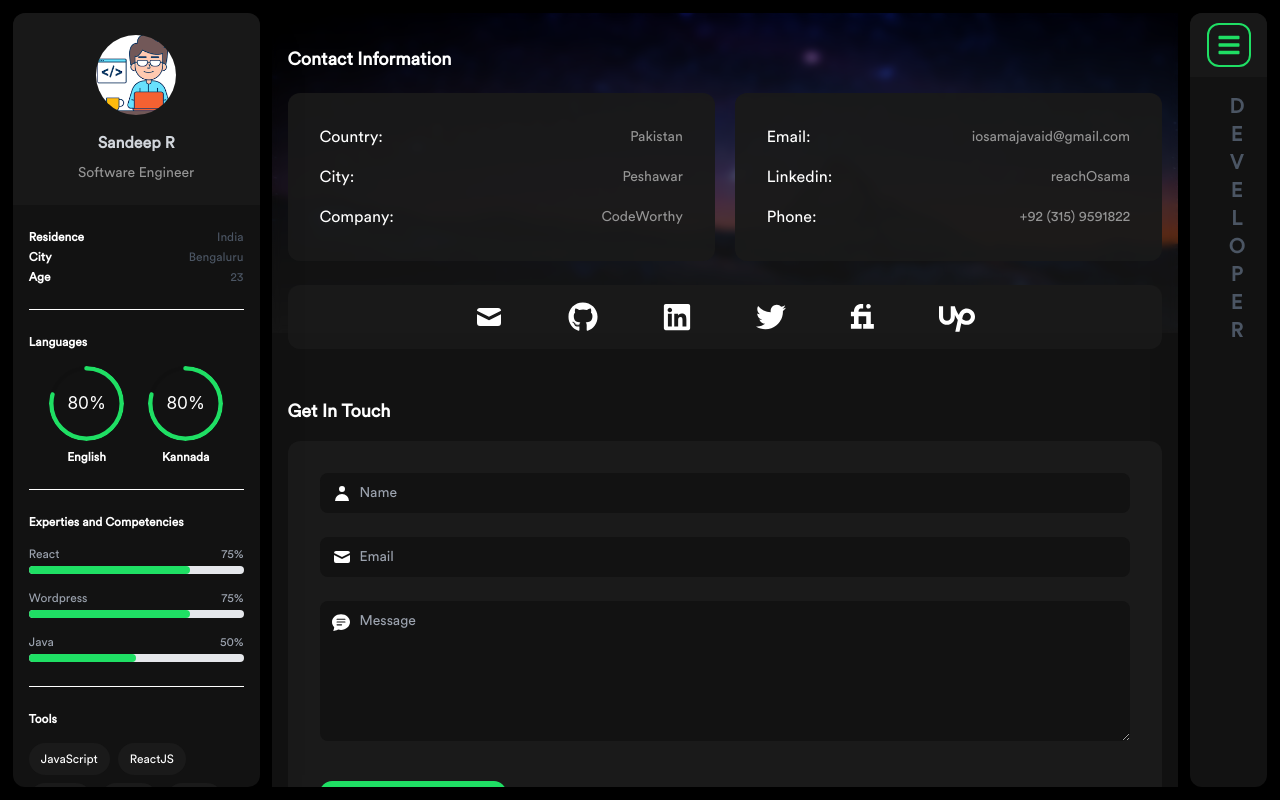
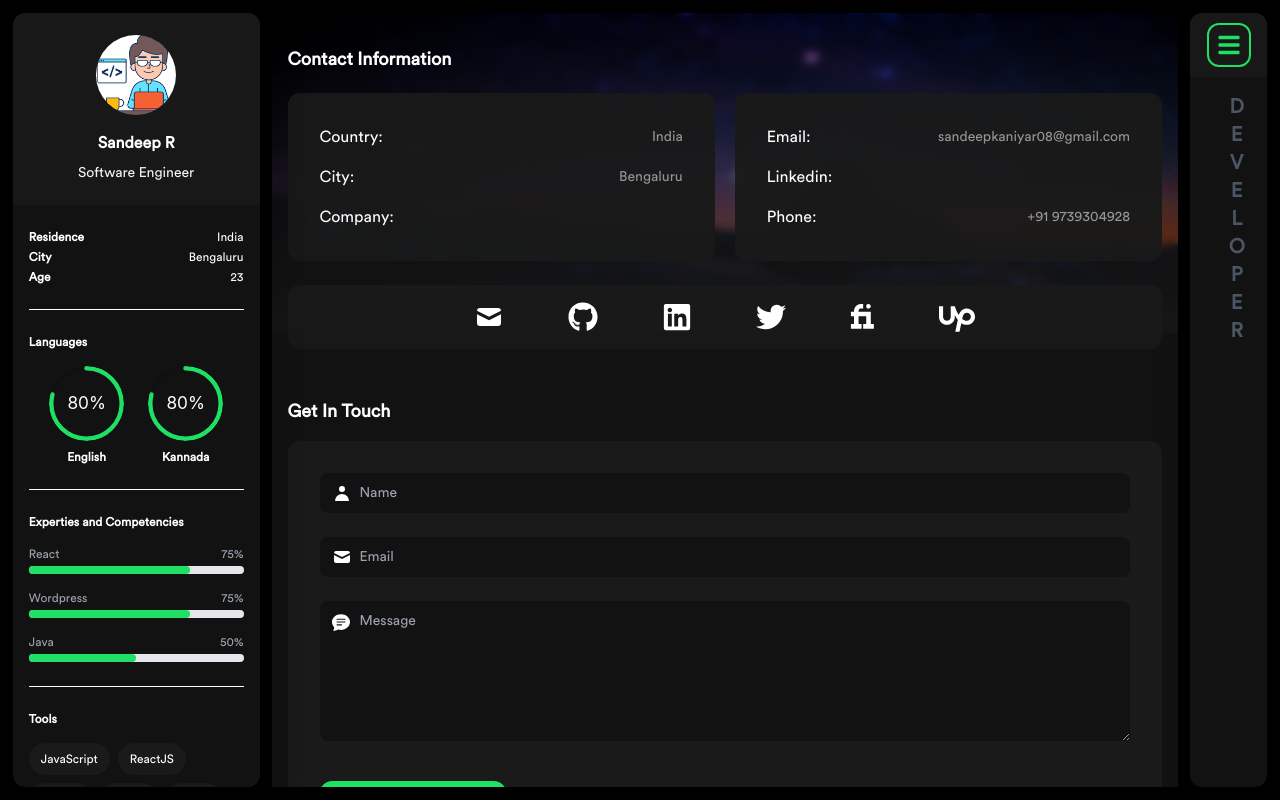
Before and after one commit to SandeepSandy12345678/Development, a Next.js app: page /contact in a window 1280 px wide. Built offline with nearby package versions, Linux system fonts and the light colour scheme.

Commit message:
Contact information changes

```diff
--- a/components/Common/Intro/Location.jsx
+++ b/components/Common/Intro/Location.jsx
@@ -9,7 +9,7 @@ const Location = () => {
         return (
           <div key={index} className='flex items-center justify-between'>
             <span className='text-Snow text-xs font-bold'>{key}</span>
-            <span className='text-xs text-gray-600'>{DETAILS[key]}</span>
+            <span className='text-xs text-Snow'>{DETAILS[key]}</span>
           </div>
         );
       })}
--- a/components/Common/Intro/index.jsx
+++ b/components/Common/Intro/index.jsx
@@ -17,8 +17,8 @@ const Intro = () => {
       <div className='headerr z-50 absolute bg-MidNightBlack backdrop-blur-sm inset-y-0 h-48 top-0 flex items-center justify-center w-full flex-col px-4 gap-y-4'>
         <Image className='w-20 h-20 rounded-full' src={sandeep} alt='profile picture' title='Sandeep R'/>
         <div className='flex flex-col items-center justify-center'>
-          <span className='text-gray-300 text-base font-bold break-normal'>{NAME}</span>
-          <span className='text-sm text-LightGray text-center mt-2'>{DESIGNATION}</span>
+          <span className='text-Snow text-base font-bold break-normal'>{NAME}</span>
+          <span className='text-sm text-gray-100 text-center mt-2'>{DESIGNATION}</span>
         </div>
       </div>
 
--- a/constants/constants.js
+++ b/constants/constants.js
@@ -47,8 +47,8 @@ export const CONTACTS = {
   PHONE: '+91 9739304928',
 };
 export const SOCIAL_LINKS = {
-  GITHUB: 'https://github.com/osamajavaid',
-  LINKEDIN: 'https://www.linkedin.com/in/iosamajavaid/',
-  TWITTER: 'https://twitter.com/iosamajavaid',
-  FACEBOOK: 'https://www.facebook.com/iosamajavaid',
+  GITHUB: '',
+  LINKEDIN: '',
+  TWITTER: '',
+  FACEBOOK: '',
 };
--- a/pages/contact.jsx
+++ b/pages/contact.jsx
@@ -7,6 +7,7 @@ import { BsChatTextFill } from 'react-icons/bs'
 import Fiverr_Icon from '../components/Fiverr_Icon';
 import Footer from '../components/Footer';
 import { Modal } from 'antd';
+import { CONTACTS, DETAILS, SOCIAL_LINKS } from '../constants/constants';
 
 const Contact = () => {
     const [isOpen, setIsOpen] = useState(false)
@@ -20,39 +21,39 @@ const Contact = () => {
                         <div className="card_stylings w-full md:w-1/2 p-5 md:p-6 lg:p-8 flex flex-col gap-y-4">
                             <div className="flex justify-between items-center">
                                 <span className='md:text-base'>Country:</span>
-                                <span className='text-LightGray md:text-sm'>Pakistan</span>
+                                <span className='text-LightGray md:text-sm'>{DETAILS.Residence}</span>
                             </div>
                             <div className="flex justify-between items-center">
                                 <span className='md:text-base'>City:</span>
-                                <span className='text-LightGray md:text-sm'>Peshawar</span>
+                                <span className='text-LightGray md:text-sm'>{DETAILS.City}</span>
                             </div>
                             <div className="flex justify-between items-center">
                                 <span className='md:text-base'>Company:</span>
-                                <span className='text-LightGray md:text-sm'>CodeWorthy</span>
+                                <span className='text-LightGray md:text-sm'></span>
                             </div>
                         </div>
                         <div className="card_stylings rounded-xl w-full md:w-1/2 p-5 md:p-6 lg:p-8 flex flex-col gap-y-4">
                             <div className="flex justify-between items-center">
                                 <span className='md:text-base'>Email:</span>
-                                <span className='text-LightGray text-sm'>iosamajavaid@gmail.com</span>
+                                <span className='text-LightGray text-sm'>{CONTACTS.EMAIL}</span>
                             </div>
                             <div className="flex justify-between items-center">
                                 <span className='md:text-base'>Linkedin:</span>
-                                <span className='text-LightGray text-sm'>reachOsama</span>
+                                <span className='text-LightGray text-sm'>{SOCIAL_LINKS.LINKEDIN}</span>
                             </div>
                             <div className="flex justify-between items-center">
                                 <span className='md:text-base'>Phone:</span>
-                                <span className='text-LightGray text-sm'>+92 (315) 9591822</span>
+                                <span className='text-LightGray text-sm'>{CONTACTS.PHONE}</span>
                             </div>
                         </div>
                     </div>
                 </div>
                 <div className="h-16 w-full card_stylings text-xl sm:text-3xl flex gap-x-8 sm:gap-x-16 items-center justify-center text-Snow">
                     <a className='hover:scale-125 ease-in-out duration-700' href="" target='_blank' rel="noreferrer"><HiMail /></a>
-                    <a className='hover:scale-125 ease-in-out duration-700' href="https://github.com/osamajavaid" target='_blank' rel="noreferrer"><FaGithub /></a>
-                    <a className='hover:scale-125 ease-in-out duration-700' href="https://www.linkedin.com/in/iosamajavaid/" target='_blank' rel="noreferrer"><FaLinkedin /></a>
-                    <a className='hover:scale-125 ease-in-out duration-700' href="https://x.com/iosamajavaid" target='_blank' rel="noreferrer"><FaTwitter /></a>
-                    <a className='hover:scale-125 ease-in-out duration-700 hidden sm:block' href="https://www.fiverr.com/codeworthy" target='_blank' rel="noreferrer"><Fiverr_Icon /></a>
+                    <a className='hover:scale-125 ease-in-out duration-700' href={`${SOCIAL_LINKS.GITHUB}`} target='_blank' rel="noreferrer"><FaGithub /></a>
+                    <a className='hover:scale-125 ease-in-out duration-700' href={`${SOCIAL_LINKS.LINKEDIN}`} target='_blank' rel="noreferrer"><FaLinkedin /></a>
+                    <a className='hover:scale-125 ease-in-out duration-700' href={`${SOCIAL_LINKS.TWITTER}`} target='_blank' rel="noreferrer"><FaTwitter /></a>
+                    <a className='hover:scale-125 ease-in-out duration-700 hidden sm:block' href="" target='_blank' rel="noreferrer"><Fiverr_Icon /></a>
                     <a className='hover:scale-125 ease-in-out duration-700 text-2xl sm:text-4xl mt-1' href="#" target='_blank' rel="noreferrer"><SiUpwork /></a>
                 </div>
 
@@ -108,7 +109,8 @@ const Contact = () => {
             >
                 <div className='flex flex-col items-center justify-center'>
                     <h1 className='text-Green font-bold text-2xl'>In Progress</h1>
-                    <a className='underline text-Snow' target='_blank' href='https://github.com/osamajavaid/portfolio'>Be the one to integrate this!</a>
+                    <a className='underline text-Snow' target='_blank' href='https://github.com/SandeepSandy12345678/Development'>Be the one to integrate this!</a>
+                    {/* <a className='underline text-Snow' target='_blank' href='https://github.com/osamajavaid/portfolio'>Be the one to integrate this!</a> */}
                 </div>
             </Modal>
             <Footer />
--- a/pages/layout.js
+++ b/pages/layout.js
@@ -21,7 +21,7 @@ export default function Layout({ children }) {
             </div>
           </div>
           <div className='icon flex items-center gap-x-2' onClick={(e) => setIsOpen(!isOpen)}>
-            <span className='icon border-2 text-Green border-Green p-1 text-sm rounded-lg'>
+            <span className='icon border-2 text-Green border-Green p-1 text-sm rounded-lg' style={{cursor:"pointer"}}>
               {' '}
               <FaBars />
             </span>
@@ -45,7 +45,7 @@ export default function Layout({ children }) {
         {/* right side */}
         {/* right side */}
         <div className={`hidden lg:block absolute lg:w-20 lg:relative bg-DeepNightBlack shadow-2xl rounded-xl overflow-hidden`}>
-          <div onClick={(e) => setIsOpen(!isOpen)} className='bg-MidNightBlack text-Green hidden lg:flex items-center h-16 justify-center text-2xl '>
+          <div onClick={(e) => setIsOpen(!isOpen)}  style={{cursor:"pointer" }}className='bg-MidNightBlack text-Green hidden lg:flex items-center h-16 justify-center text-2xl '>
             <span className='icon border-2 border-Green p-2 rounded-xl'>
               {' '}
               <FaBars />
```
